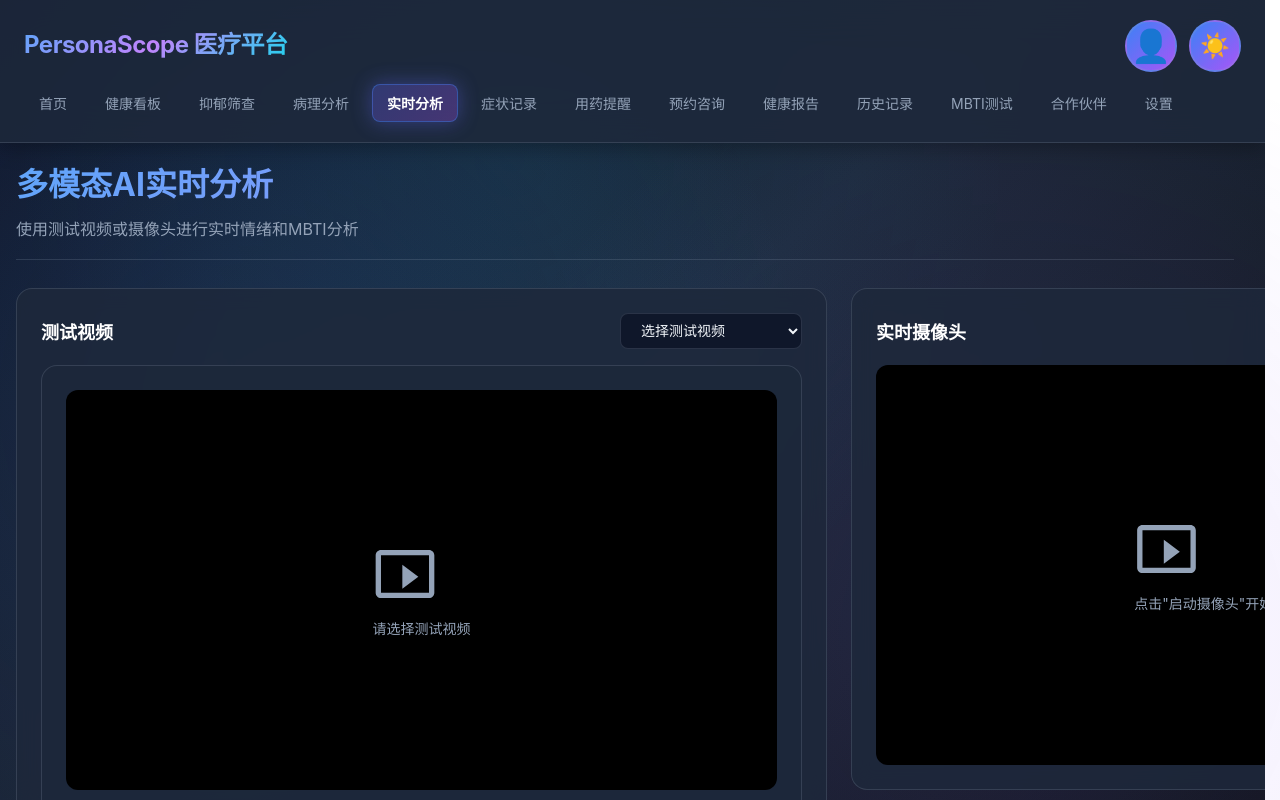
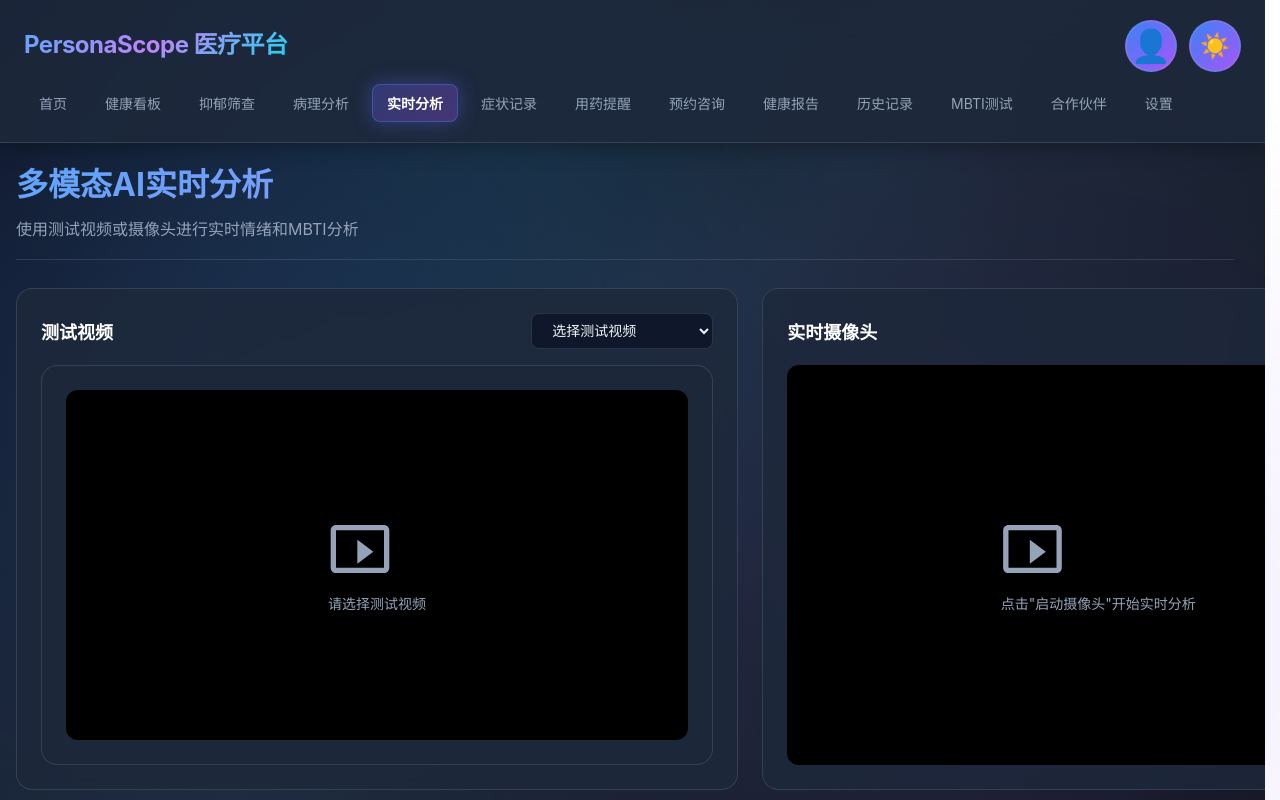
Before and after one commit to bosprimigenious/PersonaScope, a React (Vite) app: page /analysis in a window 1280 px wide. Built offline with nearby package versions, Linux system fonts and the light colour scheme.

Commit message:
fix: 调整实时分析布局，确保两个视频框在同一页面并排显示

```diff
--- a/src/components/VideoPlayer.css
+++ b/src/components/VideoPlayer.css
@@ -26,7 +26,8 @@
   border-radius: 12px;
   overflow: hidden;
   background: #000;
-  min-height: 400px;
+  min-height: 350px;
+  max-height: 450px;
 }
 
 .video-player-video {
--- a/src/pages/analysis/AnalysisPage.css
+++ b/src/pages/analysis/AnalysisPage.css
@@ -6,19 +6,14 @@
   width: 100%;
 }
 
-.analysis-layout {
+/* 视频框容器 - 两个框在同一行，确保同时可见 */
+.analysis-videos-container {
   display: grid;
   grid-template-columns: 1fr 1fr;
   gap: 24px;
   margin-bottom: 24px;
-  align-items: start;
-}
-
-.analysis-left,
-.analysis-right {
-  display: flex;
-  flex-direction: column;
-  gap: 24px;
+  align-items: stretch;
+  width: 100%;
 }
 
 .analysis-video-section,
@@ -31,21 +26,14 @@
   display: flex;
   flex-direction: column;
   min-height: 0;
-  height: 100%;
+  height: auto;
 }
 
-.analysis-video-section {
-  height: fit-content;
-}
-
-.analysis-camera-section {
-  height: fit-content;
-}
-
-/* 确保两个视频框在同一行且高度一致 */
+/* 确保两个视频框高度一致 */
 .analysis-video-section,
 .analysis-camera-section {
-  align-self: start;
+  flex: 1;
+  align-self: stretch;
 }
 
 .video-section-header,
@@ -122,11 +110,14 @@
 .test-video-player {
   flex: 1;
   min-height: 0;
+  display: flex;
+  flex-direction: column;
 }
 
 .test-video-player .video-player-wrapper {
   flex: 1;
-  min-height: 400px;
+  min-height: 350px;
+  max-height: 450px;
 }
 
 .camera-actions {
@@ -167,7 +158,9 @@
   border-radius: 12px;
   overflow: hidden;
   background: #000;
-  min-height: 400px;
+  min-height: 350px;
+  max-height: 450px;
+  flex: 1;
 }
 
 .camera-video {
@@ -289,6 +282,8 @@
   display: flex;
   flex-direction: column;
   gap: 24px;
+  margin-top: 24px;
+  width: 100%;
 }
 
 .results-stats {
@@ -409,8 +404,15 @@
   border: 1px solid rgba(59, 130, 246, 0.15);
 }
 
-@media (max-width: 1200px) {
-  .analysis-layout {
+/* 响应式：小屏幕时改为单列布局 */
+@media (max-width: 1024px) {
+  .analysis-videos-container {
     grid-template-columns: 1fr;
   }
+
+  .test-video-player .video-player-wrapper,
+  .camera-video-wrap {
+    min-height: 300px;
+    max-height: 400px;
+  }
 }
--- a/src/pages/analysis/AnalysisPage.jsx
+++ b/src/pages/analysis/AnalysisPage.jsx
@@ -250,9 +250,9 @@ export default function AnalysisPage() {
         description="使用测试视频或摄像头进行实时情绪和MBTI分析"
       />
 
-      <div className="analysis-layout">
+      {/* 视频框区域 - 两个框始终在同一行 */}
+      <div className="analysis-videos-container">
         {/* 左侧：测试视频 */}
-        <div className="analysis-left">
         <div className="analysis-video-section">
           <div className="video-section-header">
             <h3>测试视频</h3>
@@ -286,10 +286,8 @@ export default function AnalysisPage() {
             </div>
           )}
         </div>
-        </div>
 
         {/* 右侧：摄像头输入 */}
-        <div className="analysis-right">
         <div className="analysis-camera-section">
           <div className="camera-section-header">
             <h3>实时摄像头</h3>
@@ -323,8 +321,9 @@ export default function AnalysisPage() {
             )}
           </div>
         </div>
+      </div>
 
-          {/* 分析结果 */}
+      {/* 分析结果 - 移到下方 */}
       {analysisData && (
         <div className="analysis-results">
           <div className="results-stats">
@@ -370,7 +369,5 @@ export default function AnalysisPage() {
         </div>
       )}
     </div>
-      </div>
-    </div>
   );
 }
```
Lines whose indentation alone changed are shown as unchanged.
